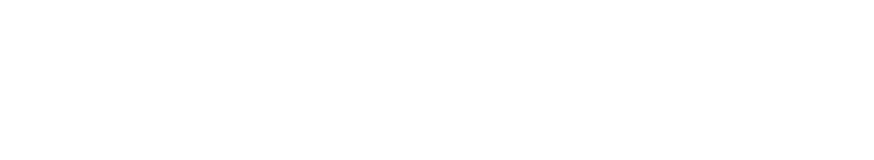
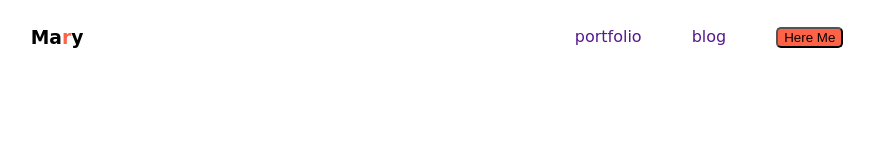
Before and after one commit to Majharul-Islam2121/first-website, a plain HTML site: page index.html in a window 1280 px wide. Shown: the whole page, without its empty margins (203-1077 px from the left). Drawn offline with Linux system fonts and the light colour scheme.

Commit message:
add nav portfolio

```diff
--- a/index.html
+++ b/index.html
@@ -4,9 +4,32 @@
     <meta charset="UTF-8">
     <meta name="viewport" content="width=device-width, initial-scale=1.0">
     <title> first developer</title>
+    <link rel="preconnect" href="https://fonts.googleapis.com">
+<link rel="preconnect" href="https://fonts.gstatic.com" crossorigin>
+    <link rel="stylesheet" href="styles/style.css">
+    <style>
+
+    </style>
 </head>
 <body>
     <header>
+        <nav>
+            <h3 class="nav-tittle">
+                Ma<span class="font-color">r</span>y
+            </h3>
+            <ul>
+                <li><a href="">portfolio</a></li>
+                <li><a href="">blog</a></li>
+
+                <button class="btn-primary">
+            Here Me
+                </button>
+            </ul>
+            </nav>
+
+
+
+
 
     </header>
     <main>
--- /dev/null
+++ b/styles/style.css
@@ -0,0 +1,11 @@
+body{font-family: 'Caprasimo', cursive;
+    font-family: 'Open Sans', sans-serif;
+    font-family: 'Rammetto One', cursive;}
+
+nav{display: flex;justify-content: space-around;align-items: center;
+}
+nav > ul{display: flex;justify-content: space-a;}
+nav li{list-style: none;margin-right: 50px;}
+nav a{text-decoration: none;}
+.font-color{color: tomato;}
+.btn-primary{background-color: tomato;border-radius: 5px;}
```
